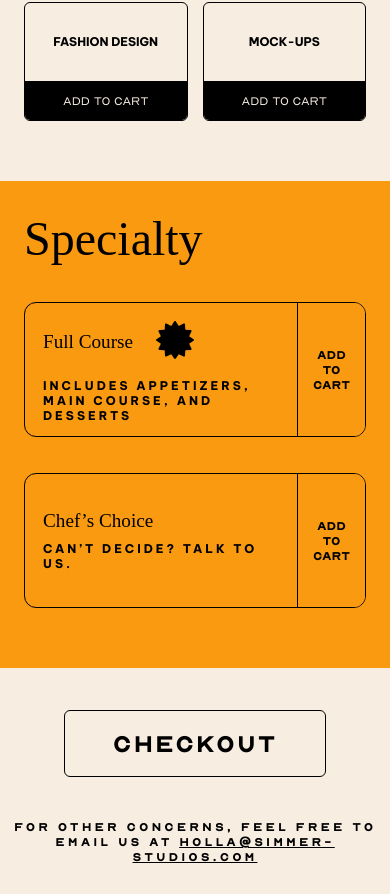
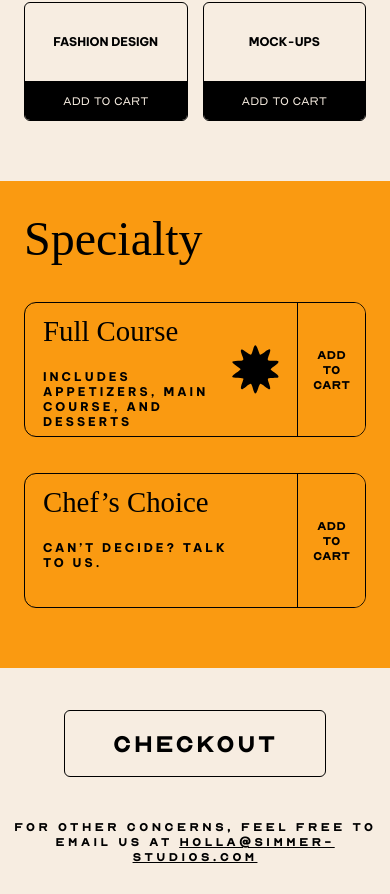
Before and after one commit to mokiong/Menu-page-simmer, a Next.js app: page / in a window 390 px wide. Shown: the part 1480-2374 px from the top of the page. Built offline with nearby package versions, Linux system fonts and the light colour scheme; a web font is replaced by a local one.

Commit message:
Fix spacing for mobile version

```diff
--- a/components/Icon/DownArrow.tsx
+++ b/components/Icon/DownArrow.tsx
@@ -1,4 +1,11 @@
-const DownArrow = () => {
+import { NextPage } from 'next';
+
+interface downArrowInterface {
+    size: string;
+    color: string;
+}
+
+const DownArrow: NextPage<downArrowInterface> = ({ color, size }) => {
     return (
         <svg
             version="1.1"
@@ -8,7 +15,7 @@ const DownArrow = () => {
             x="0px"
             y="0px"
             viewBox="0 0 49.33 36.36"
-            style={{ fill: '#f89811' }}
+            style={{ fill: color, width: size }}
             xmlSpace="preserve"
             fill="white"
         >
--- a/components/Icon/Star.tsx
+++ b/components/Icon/Star.tsx
@@ -1,18 +1,37 @@
 import { NextPage } from 'next';
-import { IconContext } from 'react-icons';
-import { TiStarburst } from 'react-icons/ti';
 
 interface starInterface {
-    size?: string;
+    size: string;
+    color: string;
 }
 
-const Star: NextPage<starInterface> = (props) => {
+const Star: NextPage<starInterface> = ({ size, color }) => {
     return (
-        <IconContext.Provider value={{ color: 'black', size: props.size }}>
-            <div>
-                <TiStarburst />
-            </div>
-        </IconContext.Provider>
+        <svg
+            version="1.1"
+            xmlns="http://www.w3.org/2000/svg"
+            style={{ fill: color, width: size }}
+            viewBox="0 0 66.000000 68.000000"
+            preserveAspectRatio="xMidYMid meet"
+        >
+            <g
+                transform="translate(0.000000,68.000000) scale(0.100000,-0.100000)"
+                stroke="none"
+            >
+                <path
+                    d="M295 618 c-10 -35 -22 -67 -27 -72 -5 -6 -21 0 -40 14 -18 13 -45 33
+       -61 44 -20 15 -30 17 -39 8 -8 -8 -6 -25 10 -67 33 -84 33 -84 -55 -87 -47 -2
+       -78 -7 -80 -15 -2 -6 23 -30 56 -53 34 -22 61 -44 61 -48 0 -5 -27 -27 -61
+       -51 -33 -23 -58 -48 -56 -54 2 -8 33 -13 80 -15 52 -2 77 -7 77 -15 0 -7 -9
+       -36 -21 -66 -19 -52 -20 -81 0 -81 5 0 32 18 61 41 28 22 57 38 64 36 7 -3 21
+       -35 30 -72 24 -85 42 -84 70 4 12 36 26 66 32 68 6 2 34 -14 62 -37 78 -61 92
+       -53 62 35 -30 87 -31 85 55 85 66 0 75 2 75 19 0 11 -21 32 -55 55 -30 20 -55
+       40 -55 46 0 5 25 26 55 47 31 21 55 46 55 56 0 15 -10 17 -75 17 -87 0 -88 2
+       -55 88 32 85 16 92 -66 31 -30 -23 -58 -39 -62 -35 -4 4 -16 35 -28 69 -28 83
+       -46 85 -69 5z"
+                />
+            </g>
+        </svg>
     );
 };
 
--- a/components/body/Specialty.tsx
+++ b/components/body/Specialty.tsx
@@ -12,13 +12,17 @@ const Specialty: NextPage = () => {
                     <div className={classes.content}>
                         <div className={classes.contentHeader}>
                             <p>Full Course</p>
-                            <span className={classes.headerSpan}>
-                                <Star size="8rem" />
+                            <span className={classes.icon}>
+                                <Star size="8rem" color="black" />
                             </span>
                         </div>
+
                         <div className={classes.description}>
                             includes appetizers, main course, and desserts
                         </div>
+                        <span className={classes.iconMobile}>
+                            <Star size="8rem" color="black" />
+                        </span>
                     </div>
                     <button className={classes.btn}>add to cart</button>
                 </div>
--- a/components/body/specialty.module.css
+++ b/components/body/specialty.module.css
@@ -39,8 +39,12 @@
     display: flex;
 }
 
-.headerSpan {
+.icon {
     margin-left: 3rem;
+}
+
+.iconMobile {
+    display: none;
 }
 
 .description {
@@ -104,11 +108,19 @@
         padding-top: 5rem;
     }
 
+    .product {
+        grid-template-columns: repeat(2, 30%) 20% 20%;
+    }
+
     .content {
-        grid-column: 1 / 3;
-        padding: 1.5rem 3rem;
+        grid-column: 1 / 4;
+        padding: 0rem 3rem;
 
-        display: flex;
+        display: grid;
+
+        grid-template-columns: 80% 20%;
+        grid-template-rows: repeat(2, 1fr);
+
         flex-direction: column;
         justify-content: center;
     }
@@ -116,7 +128,7 @@
     .contentHeader {
         display: grid;
 
-        font-size: var(--header-xs);
+        font-size: var(--header-small);
 
         display: flex;
         align-items: center;
@@ -125,13 +137,23 @@
     .description {
         font-weight: bold;
         font-size: 2rem;
+        grid-column: 1 / 2;
     }
 
-    .product {
-        grid-template-columns: repeat(2, 40%) 20%;
+    .icon {
+        display: none;
+    }
+
+    .iconMobile {
+        display: flex;
+        grid-row: 1 / 3;
+        grid-column: 2 / 3;
+        align-items: center;
+        justify-items: center;
     }
 
     .btn {
         padding: 2rem;
+        grid-column: 4 / 5;
     }
 }
--- a/components/header/Header.tsx
+++ b/components/header/Header.tsx
@@ -15,19 +15,19 @@ const MenuHeader: NextPage = () => {
             <div className={classes.tabs}>
                 <div className={classes.tabContainer}>
                     <div className={classes.icon}>
-                        <DownArrow />
+                        <DownArrow color="#f89811" size="3rem" />
                     </div>
                     <button className={classes.btn}>APPETIZERS</button>
                 </div>
                 <div className={classes.tabContainer}>
                     <div className={classes.icon}>
-                        <DownArrow />
+                        <DownArrow color="#f89811" size="3rem" />
                     </div>
                     <button className={classes.btn}>MAIN COURSE</button>
                 </div>
                 <div className={classes.tabContainer}>
                     <div className={classes.icon}>
-                        <DownArrow />
+                        <DownArrow color="#f89811" size="3rem" />
                     </div>
                     <button className={classes.btn}>DESSERT</button>
                 </div>
--- a/components/header/header.module.css
+++ b/components/header/header.module.css
@@ -37,7 +37,6 @@
     display: flex;
     justify-content: center;
     height: 100%;
-    width: 3rem;
 }
 
 .tabs {
```
Also changed, not shown: public/icons/Star.svg (added).
